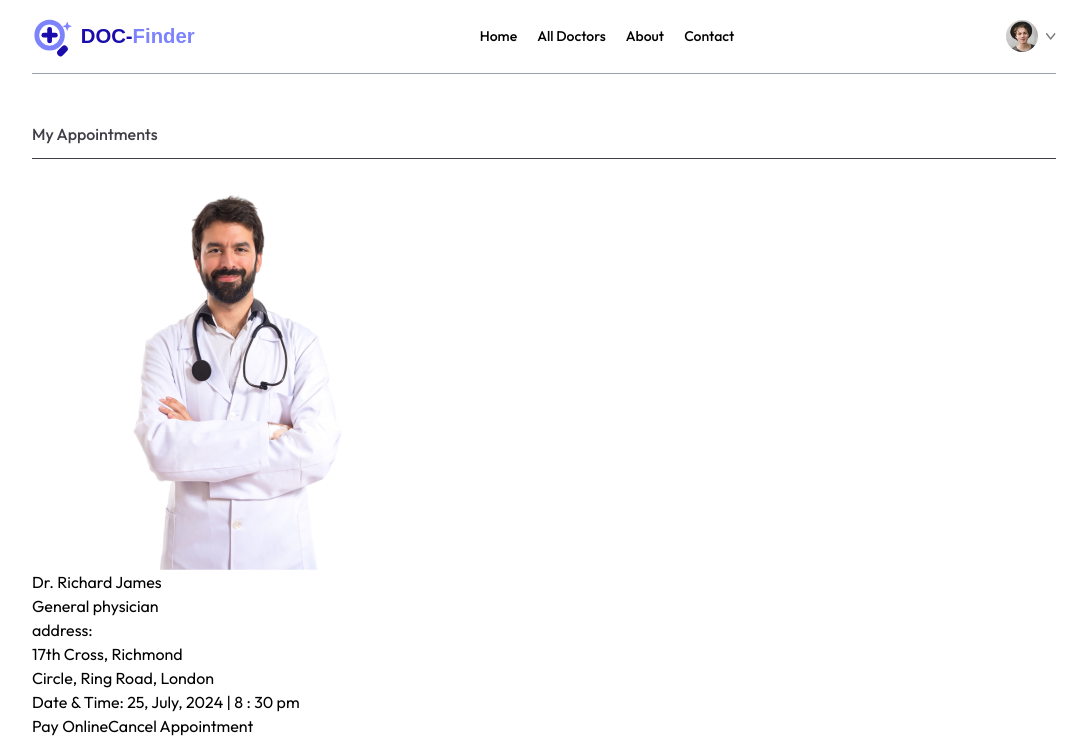
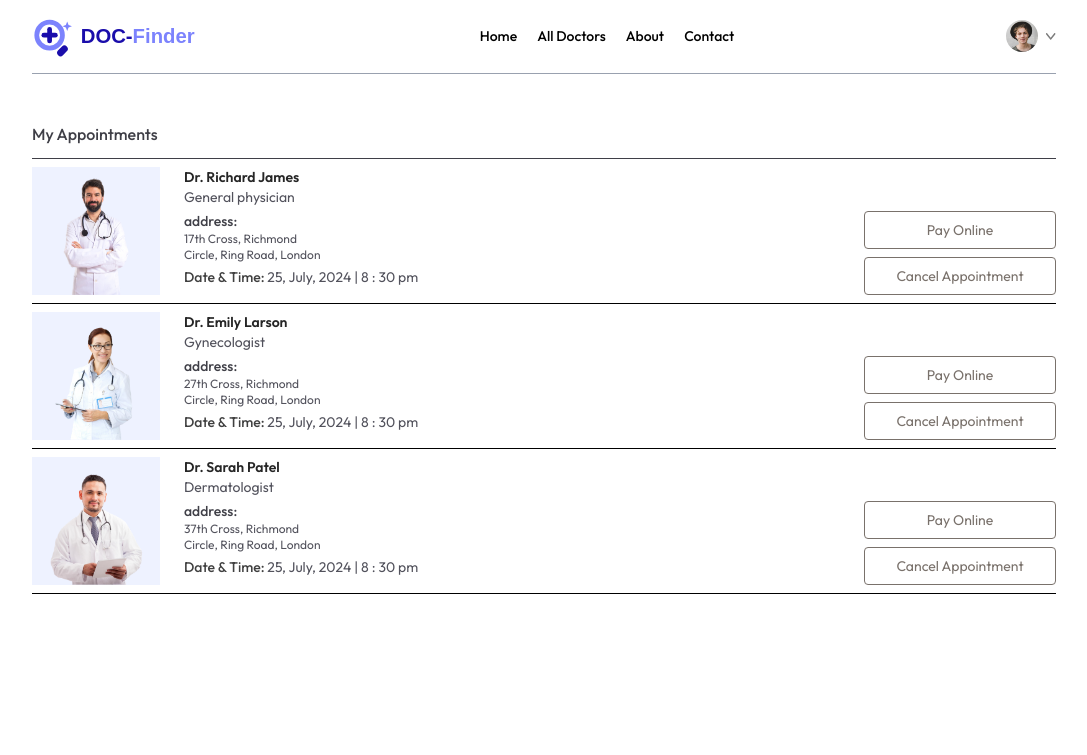
Before and after one commit to HarisShahnawaz/DOC-Finder, a React (Vite) app in the folder frontend/: page /my-appointments in a window 1280 px wide. Shown: the top 755 px of the page, without its empty margins (96-1183 px from the left). Built offline with nearby package versions, Linux system fonts and the light colour scheme.

Commit message:
complete MyAppointment Page

```diff
--- a/frontend/src/pages/MyAppointments.jsx
+++ b/frontend/src/pages/MyAppointments.jsx
@@ -9,23 +9,23 @@
       <p className='pb-3 mt-12 font-medium text-zinc-700 border-b'>My Appointments</p>
       <div>
         {
-          doctors.slice(0, 2).map((item, index) => (
-            <div key={index}>
+          doctors.slice(0, 3).map((item, index) => (
+            <div className='grid grid-cols-[1fr_3fr] gap-4 sm:flex  sm:gap-6 py-2 border-b' key={index}>
               <div>
-                <img src={item.image} alt="" />
+                <img className='w-32 bg-indigo-50' src={item.image} alt="" />
               </div>
-              <div>
-                <p>{item.name}</p>
+              <div className='flex-1 text-sm text-zinc-600'>
+                <p className='text-neutral-800 font-semibold'>{item.name}</p>
                 <p>{item.speciality}</p>
-                <p>address:</p>
-                <p>{item.address.line1}</p>
-                <p>{item.address.line2}</p>
-                <p><span>Date & Time: </span>25, July, 2024 | 8 : 30 pm</p>
+                <p className='text-zinc-700 font-medium mt-1'>address:</p>
+                <p className='text-xs'>{item.address.line1}</p>
+                <p className='text-xs'>{item.address.line2}</p>
+                <p className='text-sm mt-1 '><span className='text-sm text-neutral-700 font-medium'>Date & Time: </span>25, July, 2024 | 8 : 30 pm</p>
               </div>
               <div></div>
-              <div>
-                <button>Pay Online</button>
-                <button>Cancel Appointment</button>
+              <div className='flex flex-col gap-2 justify-end '>
+                <button className='text-sm text-stone-500 text-center sm:min-w-48  py-2 border rounded hover:bg-primary hover:text-white transition-all duration-300'>Pay Online</button>
+                <button className='text-sm text-stone-500 text-center sm:min-w-48  py-2 border rounded hover:bg-red-600 hover:text-white transition-all duration-300'>Cancel Appointment</button>
               </div>
             </div>
 
```
